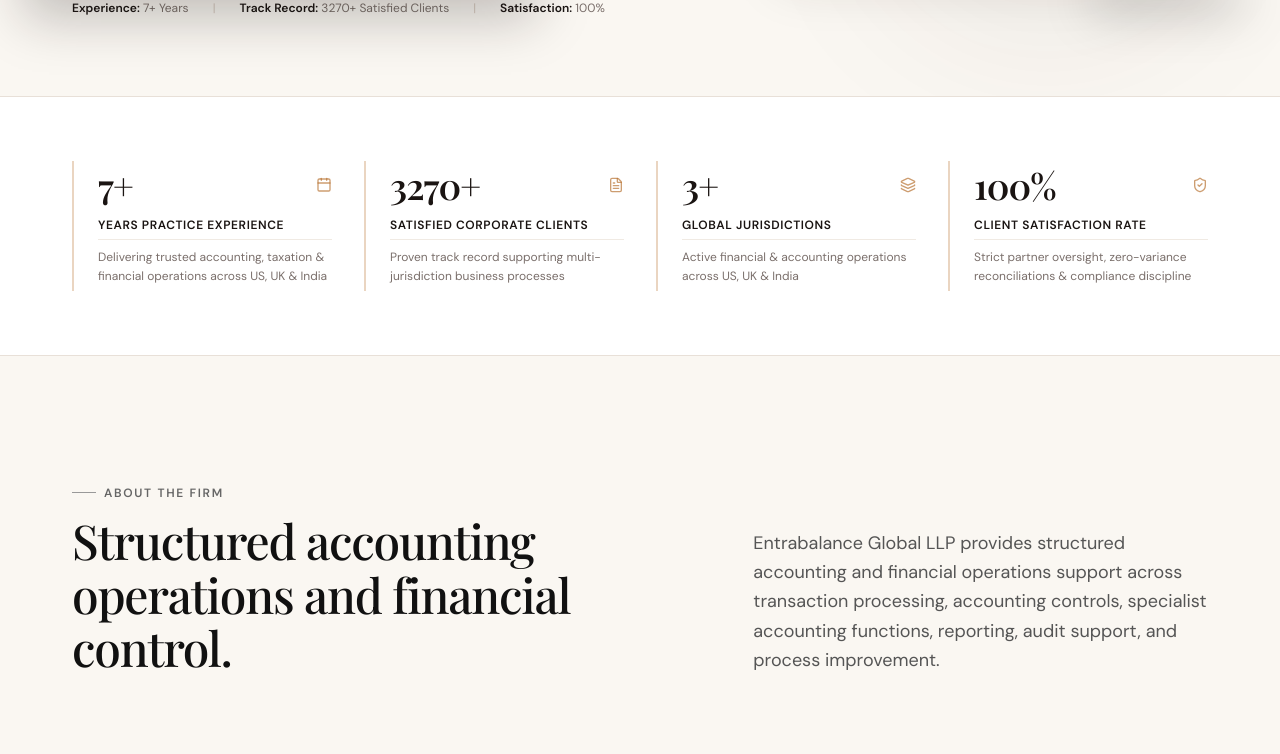
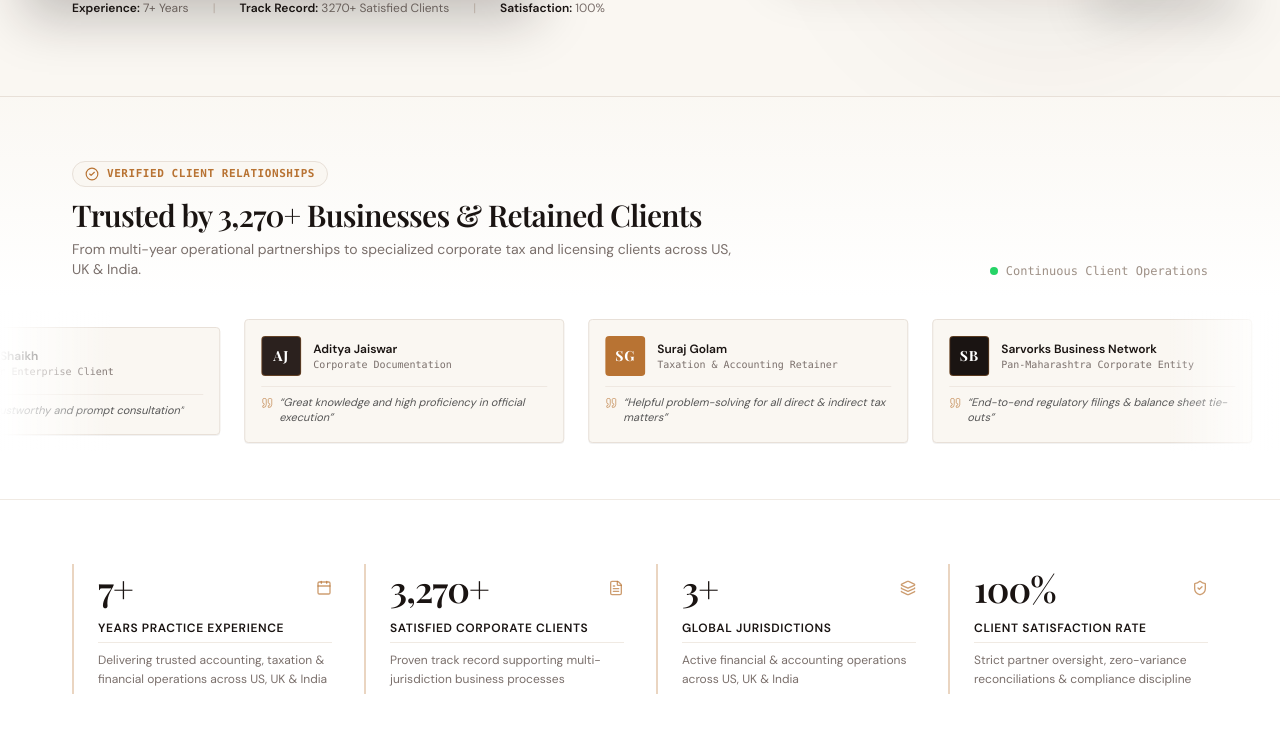
Before and after one commit to GaurangJagtap/yogesh-website, a Next.js app: page / in a window 1280 px wide. Shown: the part 778-1532 px from the top of the page. Built offline with nearby package versions, Linux system fonts and the light colour scheme; grey boxes are pictures that could not be loaded; a web font is replaced by a local one.

Commit message:
Add rolling number animations and auto-scrolling client showcase with testimonials above stats

```diff
--- a/app/globals.css
+++ b/app/globals.css
@@ -126,3 +126,23 @@
 .btn-shimmer:hover::before {
   left: 140%;
 }
+
+/* Infinite Marquee Animation for Client Showcase */
+@keyframes marquee {
+  0% {
+    transform: translateX(0%);
+  }
+  100% {
+    transform: translateX(-50%);
+  }
+}
+
+.animate-marquee {
+  display: flex;
+  width: max-content;
+  animation: marquee 32s linear infinite;
+}
+
+.animate-marquee:hover {
+  animation-play-state: paused;
+}
--- a/components/Stats.tsx
+++ b/components/Stats.tsx
@@ -1,37 +1,223 @@
-import React from "react";
-import { Layers, ShieldCheck, Calendar, FileText } from "lucide-react";
-import { companyInformation } from "../data/team";
+"use client";
+
+import React, { useEffect, useRef, useState } from "react";
+import { Layers, ShieldCheck, Calendar, FileText, Quote, CheckCircle2 } from "lucide-react";
+
+interface CounterProps {
+  target: number;
+  suffix?: string;
+  duration?: number;
+  startTrigger: boolean;
+}
+
+const RollingCounter: React.FC<CounterProps> = ({
+  target,
+  suffix = "",
+  duration = 2000,
+  startTrigger,
+}) => {
+  const [count, setCount] = useState(0);
+
+  useEffect(() => {
+    if (!startTrigger) return;
+
+    let startTimestamp: number | null = null;
+    let animationFrameId: number;
+
+    const step = (timestamp: number) => {
+      if (!startTimestamp) startTimestamp = timestamp;
+      const elapsed = timestamp - startTimestamp;
+      const progress = Math.min(elapsed / duration, 1);
+
+      // Smooth Ease-out expo curve
+      const easeOut = progress === 1 ? 1 : 1 - Math.pow(2, -10 * progress);
+      setCount(Math.floor(easeOut * target));
+
+      if (progress < 1) {
+        animationFrameId = window.requestAnimationFrame(step);
+      } else {
+        setCount(target);
+      }
+    };
+
+    animationFrameId = window.requestAnimationFrame(step);
+    return () => window.cancelAnimationFrame(animationFrameId);
+  }, [target, duration, startTrigger]);
+
+  return (
+    <span>
+      {count.toLocaleString()}
+      {suffix}
+    </span>
+  );
+};
 
 export const Stats: React.FC = () => {
+  const [hasStarted, setHasStarted] = useState(false);
+  const sectionRef = useRef<HTMLElement>(null);
+
+  useEffect(() => {
+    const observer = new IntersectionObserver(
+      (entries) => {
+        const [entry] = entries;
+        if (entry.isIntersecting) {
+          setHasStarted(true);
+        }
+      },
+      { threshold: 0.15 }
+    );
+
+    const currentRef = sectionRef.current;
+    if (currentRef) {
+      observer.observe(currentRef);
+    }
+
+    return () => {
+      if (currentRef) observer.unobserve(currentRef);
+    };
+  }, []);
+
   const corporateFacts = [
     {
-      number: "7+",
+      numericValue: 7,
+      suffix: "+",
       label: "Years Practice Experience",
       detail: "Delivering trusted accounting, taxation & financial operations across US, UK & India",
       icon: Calendar,
     },
     {
-      number: "3270+",
+      numericValue: 3270,
+      suffix: "+",
       label: "Satisfied Corporate Clients",
       detail: "Proven track record supporting multi-jurisdiction business processes",
       icon: FileText,
     },
     {
-      number: "3+",
+      numericValue: 3,
+      suffix: "+",
       label: "Global Jurisdictions",
       detail: "Active financial & accounting operations across US, UK & India",
       icon: Layers,
     },
     {
-      number: "100%",
+      numericValue: 100,
+      suffix: "%",
       label: "Client Satisfaction Rate",
       detail: "Strict partner oversight, zero-variance reconciliations & compliance discipline",
       icon: ShieldCheck,
     },
   ];
 
+  // Client partners and customers featuring verified testimonial portfolio
+  const clientShowcase = [
+    {
+      name: "WaterWorld Training",
+      category: "Aquatic Safety & Academy",
+      quote: "Exceptional business support and strategic guidance",
+      initials: "WT",
+      accent: "#B87333",
+    },
+    {
+      name: "Afrin Shaikh",
+      category: "6-Year Enterprise Client",
+      quote: "Attentive, trustworthy and prompt consultation",
+      initials: "AS",
+      accent: "#1A1412",
+    },
+    {
+      name: "Aditya Jaiswar",
+      category: "Corporate Documentation",
+      quote: "Great knowledge and high proficiency in official execution",
+      initials: "AJ",
+      accent: "#2B211E",
+    },
+    {
+      name: "Suraj Golam",
+      category: "Taxation & Accounting Retainer",
+      quote: "Helpful problem-solving for all direct & indirect tax matters",
+      initials: "SG",
+      accent: "#B87333",
+    },
+    {
+      name: "Sarvorks Business Network",
+      category: "Pan-Maharashtra Corporate Entity",
+      quote: "End-to-end regulatory filings & balance sheet tie-outs",
+      initials: "SB",
+      accent: "#1A1412",
+    },
+    {
+      name: "Kharadi Logistics & Infra",
+      category: "Regional Trade & Logistics",
+      quote: "Disciplined compliance oversight & books consolidation",
+      initials: "KL",
+      accent: "#2B211E",
+    },
+  ];
+
   return (
-    <section className="bg-[#FFFFFF] py-12 md:py-16 border-b border-[#E8E0D8] relative">
+    <section ref={sectionRef} className="bg-[#FFFFFF] border-b border-[#E8E0D8] relative overflow-hidden">
+      {/* Auto-Scrolling Client Showcase Above Numbers */}
+      <div className="pt-16 pb-12 bg-gradient-to-b from-[#FAF7F2]/90 via-[#FFFFFF] to-[#FFFFFF] border-b border-[#F0EAE3]">
+        <div className="container-custom mb-8 text-center sm:text-left sm:flex sm:items-end sm:justify-between gap-6">
+          <div>
+            <div className="inline-flex items-center gap-2 px-3 py-1 bg-[#FAF7F2] border border-[#E8E0D8] rounded-full text-[11px] font-mono uppercase tracking-wider text-[#B87333] mb-2.5 font-semibold">
+              <CheckCircle2 className="w-3.5 h-3.5 text-[#B87333]" />
+              <span>Verified Client Relationships</span>
+            </div>
+            <h3 className="text-2xl sm:text-3xl font-serif text-[#1A1412] font-semibold tracking-tight">
+              Trusted by 3,270+ Businesses &amp; Retained Clients
+            </h3>
+            <p className="text-xs sm:text-sm text-[#7A6F6B] mt-1.5 max-w-2xl">
+              From multi-year operational partnerships to specialized corporate tax and licensing clients across US, UK &amp; India.
+            </p>
+          </div>
+          <div className="hidden md:flex items-center gap-2 text-xs text-[#9E9086] font-mono shrink-0">
+            <span className="w-2 h-2 rounded-full bg-[#25D366] inline-block animate-pulse"></span>
+            Continuous Client Operations
+          </div>
+        </div>
+
+        {/* Marquee Row */}
+        <div className="relative w-full overflow-hidden py-2">
+          {/* Gradient fade masks on left and right for seamless luxury look */}
+          <div className="absolute left-0 top-0 bottom-0 w-16 sm:w-28 bg-gradient-to-r from-white to-transparent z-10 pointer-events-none" />
+          <div className="absolute right-0 top-0 bottom-0 w-16 sm:w-28 bg-gradient-to-l from-white to-transparent z-10 pointer-events-none" />
+
+          <div className="animate-marquee flex items-center gap-6">
+            {/* Duplicated list for infinite seamless loop */}
+            {[...clientShowcase, ...clientShowcase].map((client, idx) => (
+              <div
+                key={idx}
+                className="w-72 sm:w-80 shrink-0 bg-[#FAF7F2] border border-[#E8E0D8] hover:border-[#B87333] transition-all p-4 rounded-sm shadow-2xs hover:shadow-sm group flex flex-col justify-between"
+              >
+                <div className="flex items-center gap-3 mb-2.5">
+                  <div
+                    className="w-10 h-10 rounded-sm text-white flex items-center justify-center font-serif text-sm font-bold tracking-wider shrink-0 border border-[#B87333]/40 group-hover:scale-105 transition-transform"
+                    style={{ backgroundColor: client.accent }}
+                  >
+                    {client.initials}
+                  </div>
+                  <div className="overflow-hidden">
+                    <h5 className="text-xs font-semibold text-[#1A1412] truncate group-hover:text-[#B87333] transition-colors">
+                      {client.name}
+                    </h5>
+                    <span className="text-[10px] text-[#7A6F6B] block truncate font-mono">
+                      {client.category}
+                    </span>
+                  </div>
+                </div>
+                <div className="relative pt-2 border-t border-[#EFE8E1] text-[11px] text-[#555555] italic leading-snug flex items-start gap-1.5">
+                  <Quote className="w-3 h-3 text-[#B87333]/60 shrink-0 mt-0.5" />
+                  <span className="line-clamp-2">&ldquo;{client.quote}&rdquo;</span>
+                </div>
+              </div>
+            ))}
+          </div>
+        </div>
+      </div>
+
+      {/* Rolling Animated Numbers Section */}
+      <div className="py-14 sm:py-16">
         <div className="container-custom">
           <div className="grid grid-cols-1 sm:grid-cols-2 lg:grid-cols-4 gap-8">
             {corporateFacts.map((fact, idx) => {
@@ -43,8 +229,13 @@
                 >
                   <div>
                     <div className="flex items-center justify-between mb-3">
-                    <span className="text-3xl sm:text-4xl font-serif text-[#1A1412] font-semibold tracking-tight">
-                      {fact.number}
+                      <span className="text-3xl sm:text-4xl font-serif text-[#1A1412] font-semibold tracking-tight tabular-nums">
+                        <RollingCounter
+                          target={fact.numericValue}
+                          suffix={fact.suffix}
+                          duration={2200}
+                          startTrigger={hasStarted}
+                        />
                       </span>
                       <Icon className="w-4 h-4 text-[#B87333]/70 group-hover:text-[#B87333] transition-colors" />
                     </div>
@@ -60,6 +251,7 @@
             })}
           </div>
         </div>
+      </div>
     </section>
   );
 };
```
Lines whose indentation alone changed are shown as unchanged.
